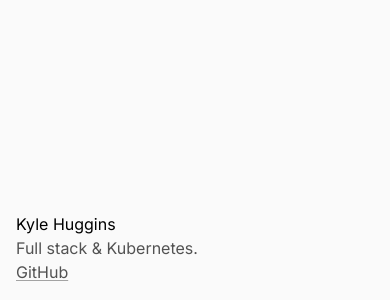
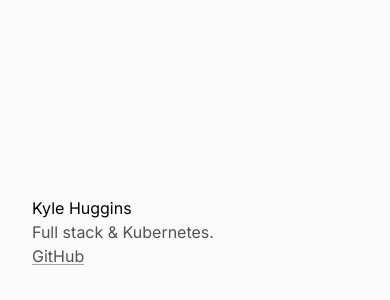
Before and after one commit to hugginsio/www-io, a Nuxt app: page / in a window 390 px wide. Shown: the part 544-844 px from the top of the page. Built offline with nearby package versions, Linux system fonts and the light colour scheme.

Commit message:
feat: fix inconsistencies on mobile (#3)
* fix: selection colors

* fix: update error page styling

* feat: add title to page

* fix: padding on devices with notches

* feat: update link to github

* feat: add meta viewport

* fix: error page colors

```diff
--- a/assets/css/main.css
+++ b/assets/css/main.css
@@ -7,3 +7,7 @@ body,
     height: 100% !important;
     width: 100% !important;
 }
+
+body {
+    padding: env(safe-area-inset-top) env(safe-area-inset-right) env(safe-area-inset-bottom) env(safe-area-inset-left);
+}
--- a/assets/css/tailwind.css
+++ b/assets/css/tailwind.css
@@ -7,7 +7,8 @@
     body,
     #__nuxt,
     #__layout {
-        @apply selection:bg-emerald-300;
+        @apply selection:bg-emerald-300 selection:text-white;
+        @apply bg-primary-50 text-black dark:bg-black dark:text-white;
     }
 
     .colors-primary {
--- a/error.vue
+++ b/error.vue
@@ -7,10 +7,11 @@ const props = defineProps({
 </script>
 
 <template>
-    <NuxtLayout>
-        <Hero :title="`Error ${props.error?.statusCode}`" :tagline="props.error?.statusMessage" />
-        <div>
-            <div>
+    <NuxtLayout name="card">
+        <div class="prose">
+            <p>Error {{ props.error?.statusCode }}</p>
+            <div class="gray">
+                <p>{{ props.error?.statusMessage }}</p>
                 <NuxtLink to="/">Go Home</NuxtLink>
             </div>
         </div>
--- a/layouts/card.vue
+++ b/layouts/card.vue
@@ -1,5 +1,8 @@
 <template>
-    <div class="h-full w-full flex flex-col justify-end max-w-4xl lg:py-28 mx-auto" id="layout-card">
+    <div
+        class="h-full w-full colors-primary dark:colors-primary-invert p-4 flex flex-col justify-end max-w-4xl lg:py-28 mx-auto"
+        id="layout-card"
+    >
         <slot />
     </div>
 </template>
--- a/nuxt.config.ts
+++ b/nuxt.config.ts
@@ -24,7 +24,12 @@ export default defineNuxtConfig({
           content: "#000000",
           media: "(prefers-color-scheme: dark)",
         },
+        {
+          name: "viewport",
+          content: "width=device-width, initial-scale=1, viewport-fit=cover",
+        },
       ],
+      title: "Kyle Huggins",
     },
   },
   compatibilityDate: "2024-11-01",
--- a/pages/index.vue
+++ b/pages/index.vue
@@ -4,7 +4,7 @@
             <p>Kyle Huggins</p>
             <div class="gray">
                 <p>Full stack & Kubernetes.</p>
-                <NuxtLink to="//go.huggins.io/github">GitHub</NuxtLink>
+                <NuxtLink to="//github.com/hugginsio">GitHub</NuxtLink>
             </div>
         </div>
     </NuxtLayout>
```
